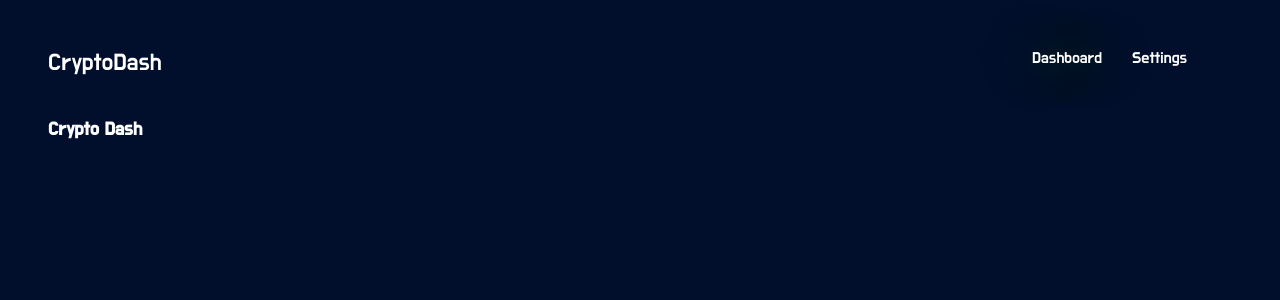
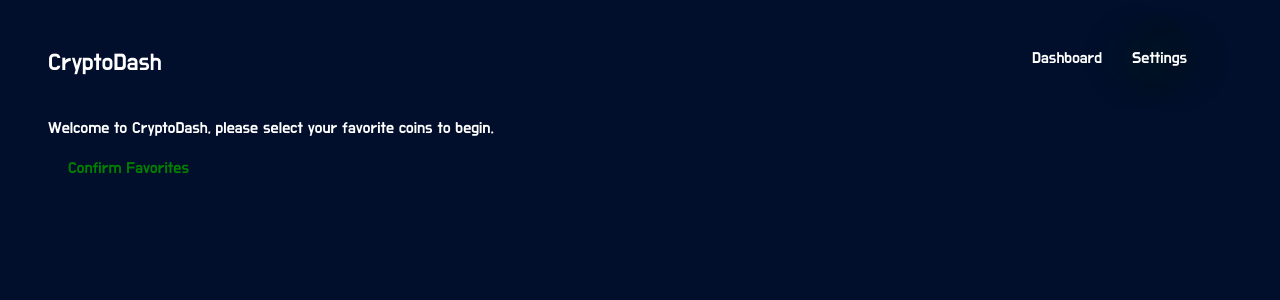
Before and after one commit to AntonOmelchuk/CryptoDash, a React (Create React App) app: page / in a window 1280 px wide. Shown: the top 300 px of the page. Built offline with nearby package versions, Linux system fonts and the light colour scheme.

Commit message:
added Settings

```diff
--- a/src/components/App/App.jsx
+++ b/src/components/App/App.jsx
@@ -4,6 +4,7 @@ import {GlobalStyle} from '../../global.styles';
 import {AppContainer} from './app.style';
 
 import Navbar from '../Navbar/Navbar';
+import WelcomeMessage from '../Settings/index';
 import AppProvider from "./AppProvider";
 
 const App = () => {
@@ -13,7 +14,7 @@ const App = () => {
       <AppContainer>
           <AppProvider>
               <Navbar />
-              <h3>Crypto Dash</h3>
+              <WelcomeMessage />
           </AppProvider>
       </AppContainer>
     </>
--- a/src/components/App/AppProvider.jsx
+++ b/src/components/App/AppProvider.jsx
@@ -7,9 +7,33 @@ class AppProvider extends Component {
         super();
         this.state = {
             page: 'dashboard',
-            setPage: this.setPage
+            ...this.savedSettings(),
+            setPage: this.setPage,
+            confirmFavorites: this.confirmFavorites
         }
     }
+
+    confirmFavorites = () => {
+        this.setState({
+            firstVisit: false,
+            page: 'dashboard'
+        });
+
+        localStorage.setItem('cryptoDash', JSON.stringify({
+            test: 'hello'
+        }));
+    };
+
+    savedSettings = () => {
+        const cryptoDashData = JSON.parse(localStorage.getItem('cryptoDash'));
+        if(!cryptoDashData) {
+            return {
+                page: 'settings',
+                firstVisit: true
+            }
+        }
+        return {}
+    };
 
     setPage = page => this.setState({page});
 
--- /dev/null
+++ b/src/components/Settings/ConfirmButton.jsx
@@ -0,0 +1,19 @@
+import React from 'react';
+
+import {ConfirmButtonStyled} from './confirmButton.style';
+
+import {AppContext} from '../App/AppProvider';
+
+const ConfirmButton = () => {
+  return (
+    <AppContext.Consumer>
+      {({confirmFavorites}) => (
+        <ConfirmButtonStyled onClick={confirmFavorites}>
+          Confirm Favorites
+        </ConfirmButtonStyled>
+      )}
+    </AppContext.Consumer>
+  );
+};
+
+export default ConfirmButton;
--- /dev/null
+++ b/src/components/Settings/WelcomeMessage.jsx
@@ -0,0 +1,19 @@
+import React from 'react';
+
+import {AppContext} from '../App/AppProvider';
+
+const WelcomeMessage = ({firstVisit}) => {
+  return (
+    <AppContext.Consumer>
+      {({firstVisit}) =>
+        firstVisit ? (
+          <div>
+            Welcome to CryptoDash, please select your favorite coins to begin.
+          </div>
+        ) : null
+      }
+    </AppContext.Consumer>
+  );
+};
+
+export default WelcomeMessage;
--- /dev/null
+++ b/src/components/Settings/confirmButton.style.js
@@ -0,0 +1,12 @@
+import styled from 'styled-components';
+
+export const ConfirmButtonStyled = styled.div`
+  margin: 20px;
+  cursor: pointer;
+  color: #008000;
+`;
+
+export const CenterDiv = styled.div`
+  display: grid;
+  justify-content: center;
+`;
--- /dev/null
+++ b/src/components/Settings/index.js
@@ -0,0 +1,10 @@
+import React from 'react';
+import WelcomeMessage from "./WelcomeMessage";
+import ConfirmButton from "./ConfirmButton";
+
+export default () => {
+    return <div>
+        <WelcomeMessage />
+        <ConfirmButton />
+    </div>
+};
```
